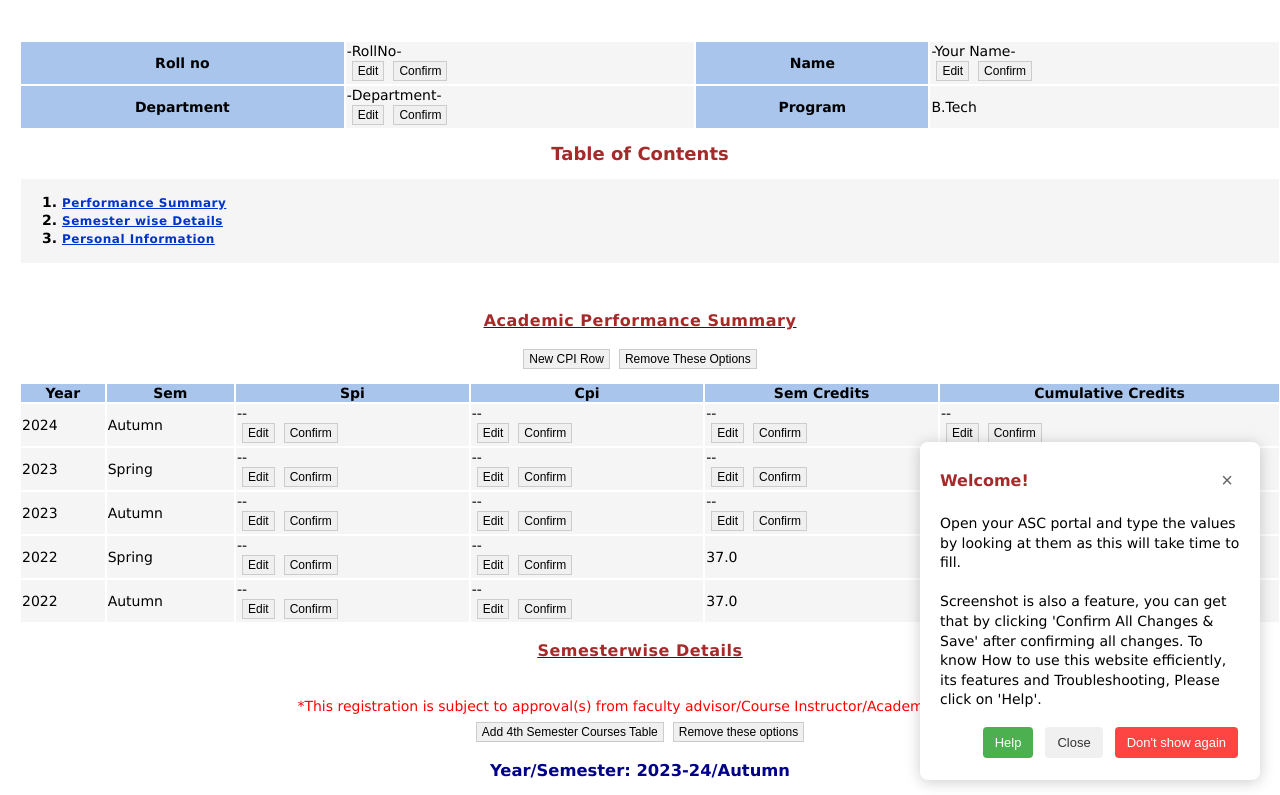
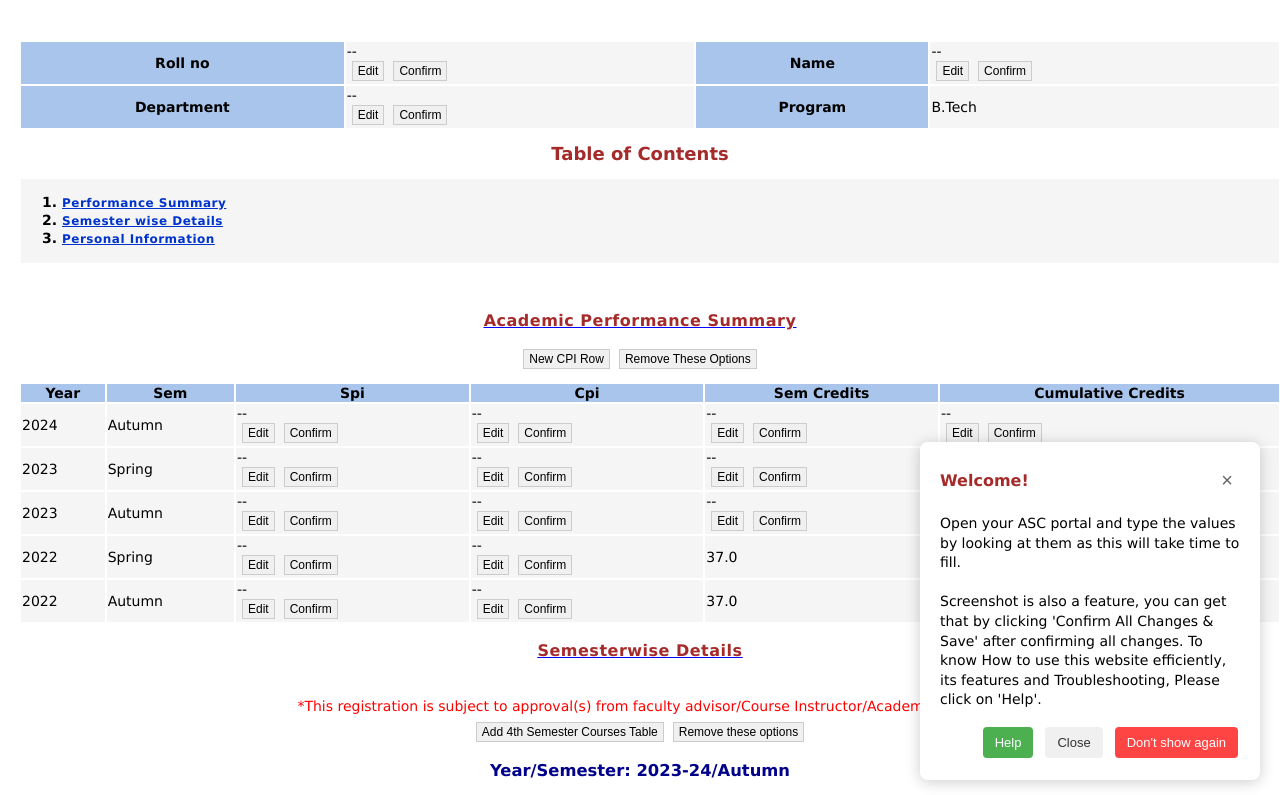
Before and after one commit to 0feeble0/asc, a plain HTML site: page index.html in a window 1280 px wide. Shown: the top 795 px of the page. Drawn offline with Linux system fonts and the light colour scheme.

Commit message:
Update index.html, hopefully final commit

```diff
--- a/index.html
+++ b/index.html
@@ -276,7 +276,7 @@ td {
                         <tbody><tr>
                             <th>Roll no</th>
                             <td class="editable-cell">
-                                <div class="content">-RollNo-
+                                <div class="content">--
                                 </div>
                                 <div class="button-group">
                                     <button class="edit-button" onclick="enableEditing(this)">Edit</button>
@@ -286,7 +286,7 @@ td {
                             </td>
                             <th>Name </th>
                             <td class="editable-cell">
-                                <div class="content">-Your Name-
+                                <div class="content">--
                                 </div>
                                 <div class="button-group">
                                     <button class="edit-button" onclick="enableEditing(this)">Edit</button>
@@ -298,7 +298,7 @@ td {
                         <tr>
                             <th>Department</th>
                             <td class="editable-cell">
-                                <div class="content">-Department-
+                                <div class="content">--
                                 </div>
                                 <div class="button-group">
                                     <button class="edit-button" onclick="enableEditing(this)">Edit</button>
@@ -1267,7 +1267,7 @@ function scrollToBottom() {
     editableDiv.innerHTML = ''; // clear editable div
 
     // Transfer using innerHTML
-    if(contentDiv.innerHTML !== '--' && contentDiv.innerHTML !== '-RollNo-' && contentDiv.innerHTML !== '-Your Name-' && contentDiv.innerHTML !== '-Department-') {
+    if(contentDiv.innerHTML !== '--') {
       editableDiv.innerHTML = contentDiv.innerHTML;
     }
 
@@ -1785,7 +1785,7 @@ function isPageEmpty() {
     const editableCells = document.querySelectorAll('.editable-cell .content');
     for (let cell of editableCells) {
         const content = cell.textContent.trim();
-        if (content !== '--' && content !== '-Your Name-' && content !== '-RollNo-' && content !== '-Department-') {
+        if (content !== '--') {
             return false;
         }
     }
```
